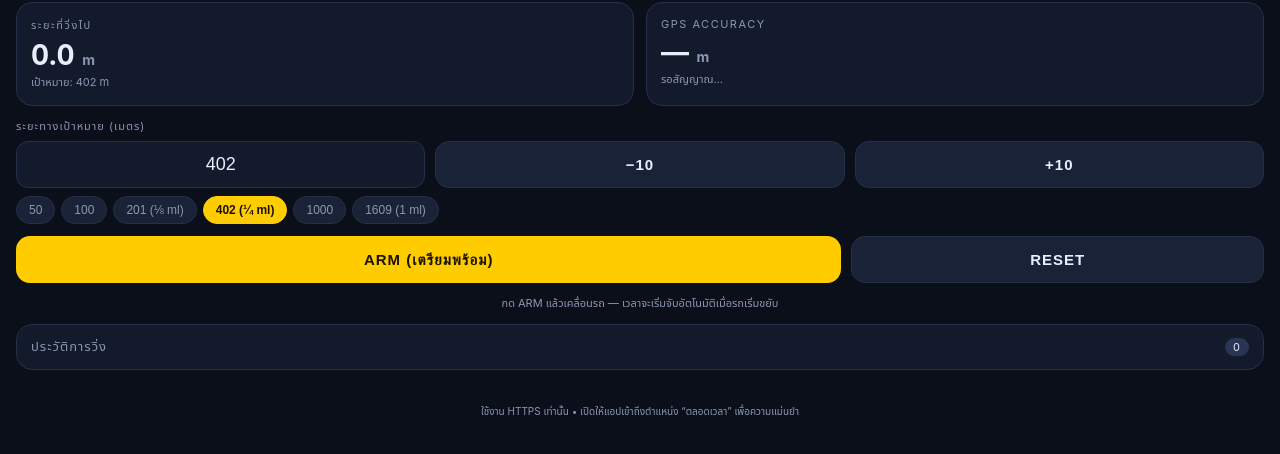
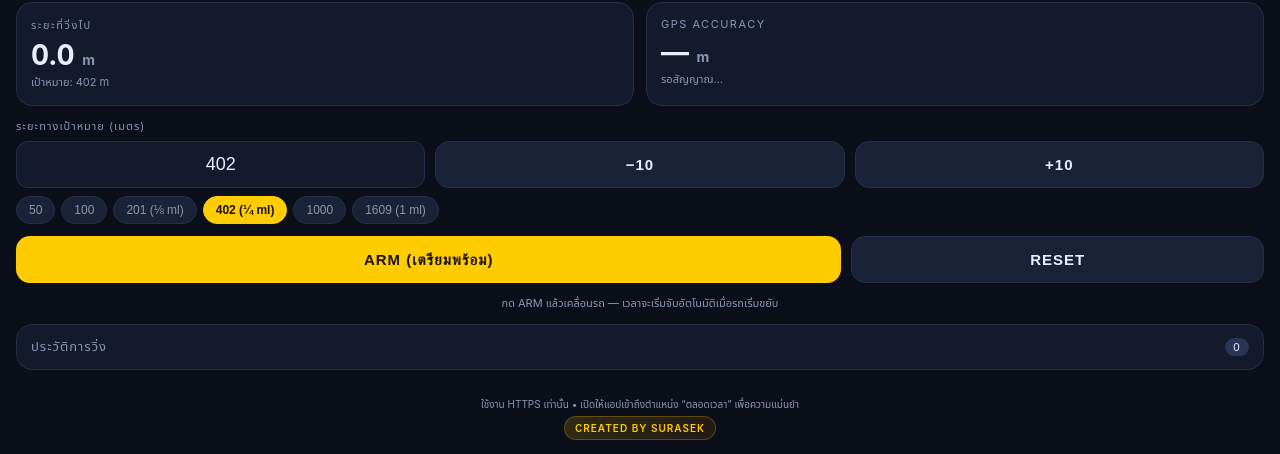
Before and after one commit to surasekpub2545-debug/race-timer, a plain HTML site: page index.html in a window 1280 px wide. Shown: the part 366-820 px from the top of the page. Drawn offline with Linux system fonts and the light colour scheme.

Commit message:
Update index.html

```diff
--- a/index.html
+++ b/index.html
@@ -212,7 +212,19 @@
 
   .hint { font-size: 11px; color: var(--muted); text-align: center; }
 
-  footer { padding: 10px 16px 14px; font-size: 10px; color: var(--muted); text-align: center; }
+  footer { padding: 10px 16px 14px; font-size: 10px; color: var(--muted); text-align: center; line-height: 1.6; }
+  footer .credit {
+    display: inline-block;
+    margin-top: 4px;
+    padding: 3px 10px;
+    border-radius: 999px;
+    background: linear-gradient(90deg, rgba(255,204,0,.15), rgba(255,122,0,.10));
+    border: 1px solid rgba(255,204,0,.25);
+    color: var(--accent);
+    font-weight: 600;
+    letter-spacing: 1px;
+    font-size: 10px;
+  }
 </style>
 </head>
 <body>
@@ -288,7 +300,8 @@
 </main>
 
 <footer>
-  ใช้งาน HTTPS เท่านั้น • เปิดให้แอปเข้าถึงตำแหน่ง “ตลอดเวลา” เพื่อความแม่นยำ
+  ใช้งาน HTTPS เท่านั้น • เปิดให้แอปเข้าถึงตำแหน่ง “ตลอดเวลา” เพื่อความแม่นยำ<br>
+  <span class="credit">CREATED BY SURASEK</span>
 </footer>
 
 <div class="toast" id="toast"></div>
```
